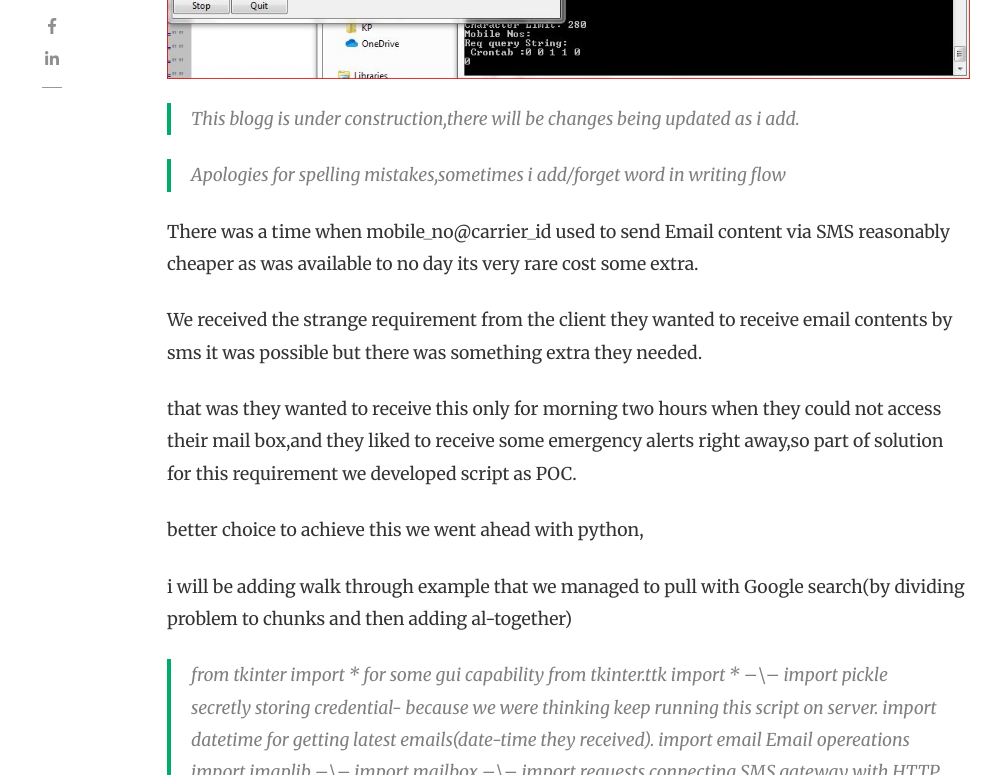
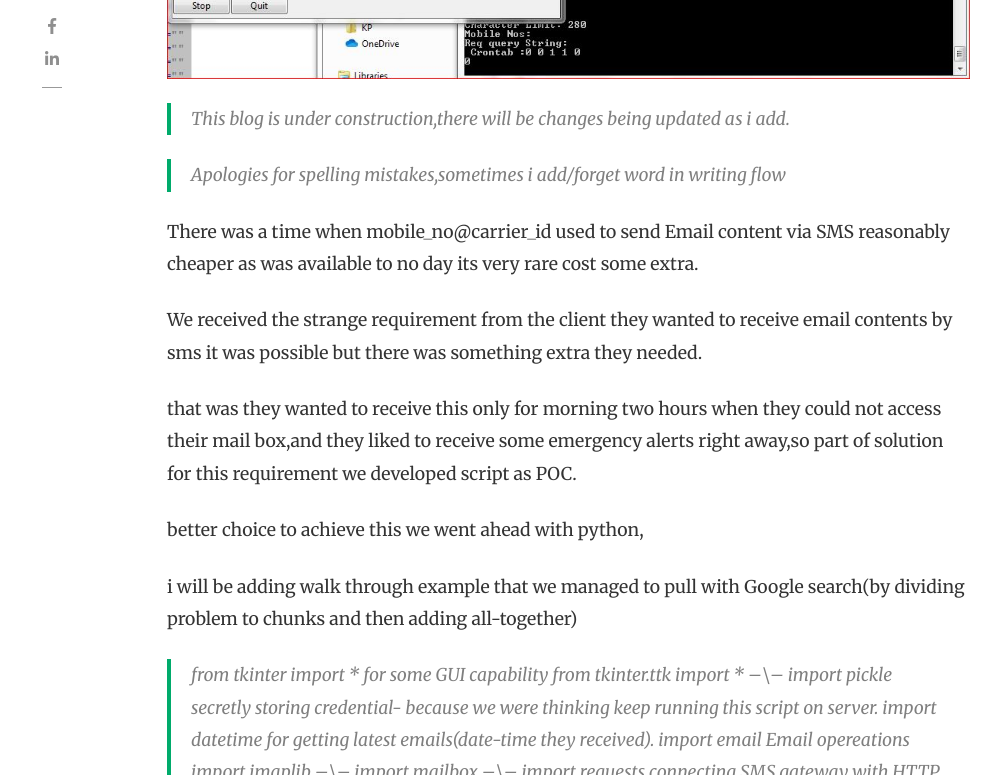
Before and after one commit to ashish-choudhari/weblog, a Jekyll site: the page built from _posts/2020-03-04-email-2-sms-for-specific-duration-of-day.md, in a window 1280 px wide and 1400 px high, scrolled down 464 px. Shown: the part 152-927 px from the top of the window, without its empty margins (118-1119 px from the left). Built offline with Jekyll 4.4.1, drawn with Linux system fonts in a browser that asks for light colours; nearby versions of some CDN libraries; comment, search, counter and statistics services are not loaded; some of the changed text lies outside the part shown.

Commit message:
made changes

```diff
--- a/_posts/2020-03-04-email-2-sms-for-specific-duration-of-day.md
+++ b/_posts/2020-03-04-email-2-sms-for-specific-duration-of-day.md
@@ -5,7 +5,7 @@
 categories: [ SMS, python,email,sms_gateway ]
 image: assets/images/7.jpg
 ---
-> This blogg is under construction,there will be changes being updated as i add.
+> This blog is under construction,there will be changes being updated as i add.
 
 > Apologies for spelling  mistakes,sometimes i add/forget word in writing flow
 
@@ -17,9 +17,9 @@
 
 better choice to achieve this we went ahead with python,
 
-i will be adding walk through example that we managed to pull with Google search(by dividing problem to chunks and then adding al-together)
+i will be adding walk through example that we managed to pull with Google search(by dividing problem to chunks and then adding all-together)
 
-> from tkinter import *	for some gui capability
+> from tkinter import *	for some GUI capability
 > from tkinter.ttk import * 	--\\--
 > import pickle 	secretly storing credential- because we were thinking keep running this script on server.
 > import datetime 	for getting latest emails(date-time they received).
```
